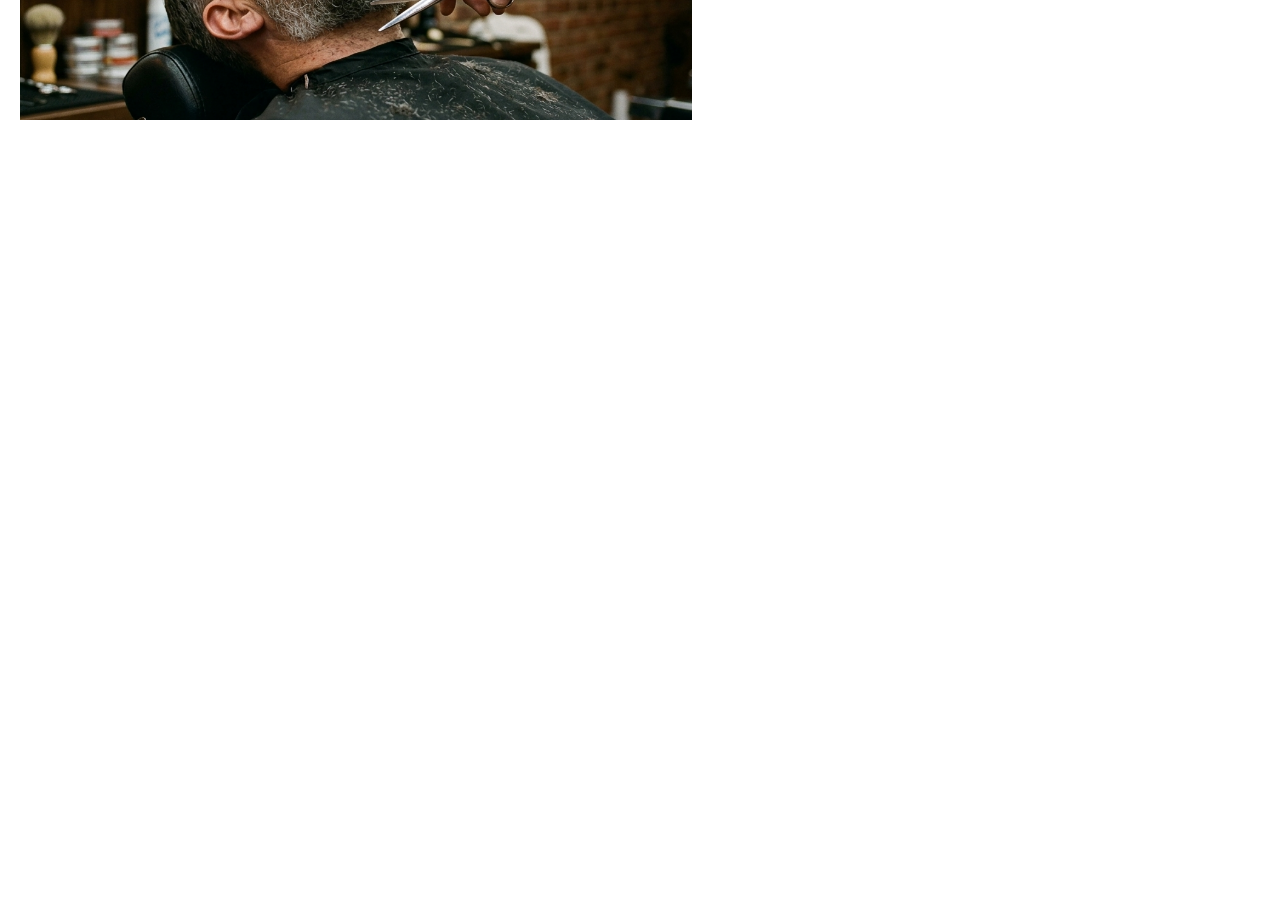
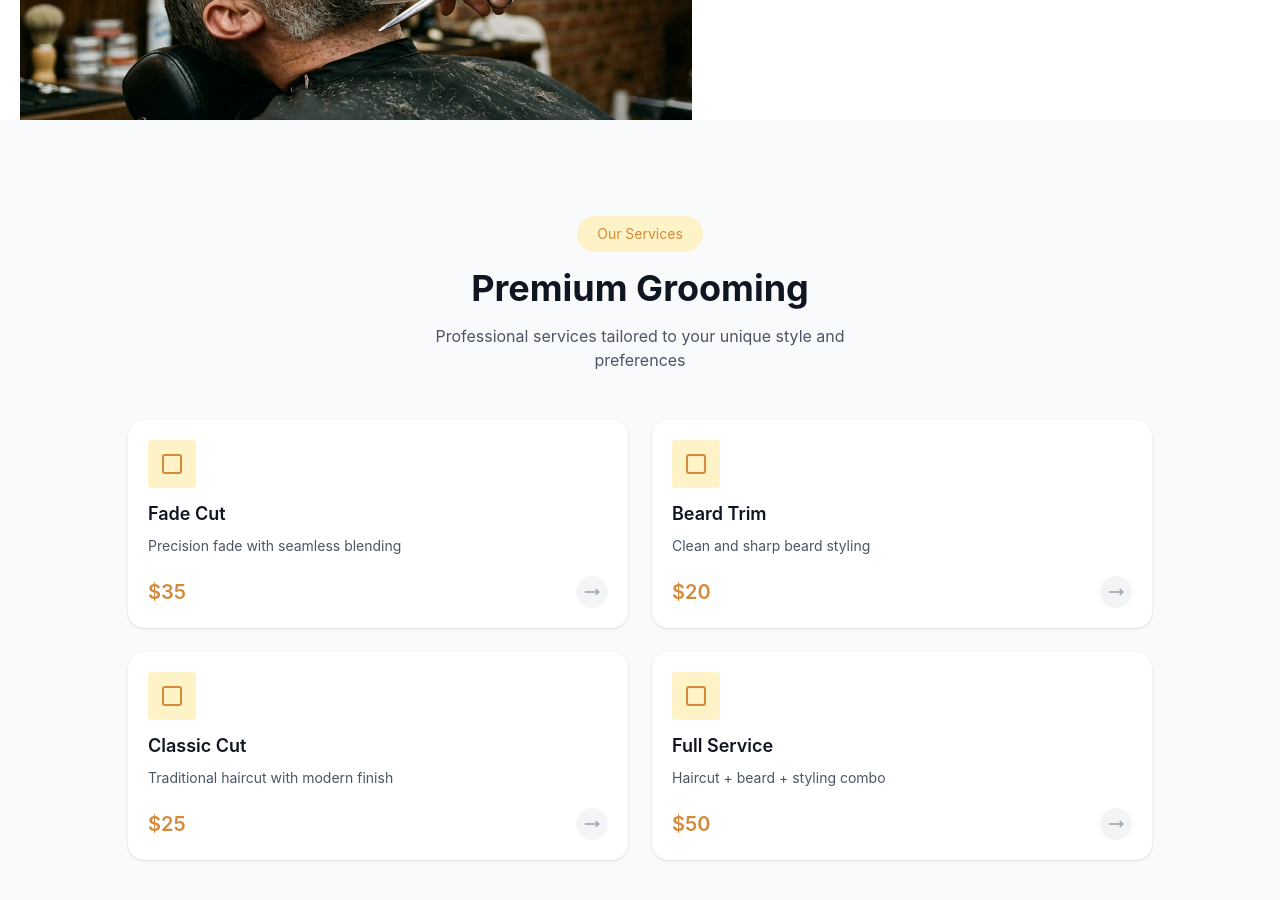
Before and after one commit to VILLARID/Cutly, a React (Vite) app in the folder frontend/: page / in a window 1280 px wide. Shown: the part 1480-2380 px from the top of the page. Before the commit the page ends 1600 px from the top, so only its background shows below. Built offline with nearby package versions, Linux system fonts and the light colour scheme.

Commit message:
feat(services): implement services page

```diff
--- a/frontend/src/App.jsx
+++ b/frontend/src/App.jsx
@@ -1,6 +1,7 @@
 import Navbar from "./components/Navbar/Navbar"
 import Home from "./pages/Home"
 import AboutUs from "./pages/AboutUs"
+import Services from "./pages/Services"
 
 function App() {
 
@@ -9,6 +10,7 @@ function App() {
       <Navbar />
       <Home />
       <AboutUs />
+      <Services />
     </>
   )
 }
--- /dev/null
+++ b/frontend/src/pages/Services.jsx
@@ -0,0 +1,97 @@
+import { Square, MoveRight } from "lucide-react";
+
+function Services() {
+
+    const services = [
+        {
+            title: "Fade Cut",
+            desc: "Precision fade with seamless blending",
+            price: "$35"
+        },
+        {
+            title: "Beard Trim",
+            desc: "Clean and sharp beard styling",
+            price: "$20"
+        },
+        {
+            title: "Classic Cut",
+            desc: "Traditional haircut with modern finish",
+            price: "$25"
+        },
+        {
+            title: "Full Service",
+            desc: "Haircut + beard + styling combo",
+            price: "$50"
+        }
+    ];
+
+    return (
+        <section
+            id="services"
+            className="relative w-full min-h-screen pt-24 px-6 bg-[#f9fafb]"
+        >
+
+            {/* Header */}
+            <div className="flex flex-col items-center text-center gap-4">
+
+                <div className="bg-[#fef3c6] rounded-full px-5 py-2">
+                    <p className="text-[#d58a3b] text-sm">
+                        Our Services
+                    </p>
+                </div>
+
+                <h2 className="text-3xl md:text-4xl font-bold text-[#101522]">
+                    Premium Grooming
+                </h2>
+
+                <p className="text-gray-600 max-w-md">
+                    Professional services tailored to your unique style and preferences
+                </p>
+
+            </div>
+
+            {/* Cards */}
+            <div className="mt-12 grid grid-cols-1 md:grid-cols-2 gap-6 max-w-5xl mx-auto">
+
+                {services.map((service, index) => (
+                    <div
+                        key={index}
+                        className="w-full rounded-2xl p-5 bg-white shadow flex flex-col gap-3 hover:shadow-lg transition"
+                    >
+
+                        {/* Icon */}
+                        <div className="flex items-center justify-center bg-[#fef3c6] w-12 h-12 rounded-sm">
+                            <Square className="text-[#d58a3b]" />
+                        </div>
+
+                        {/* Info */}
+                        <div className="flex flex-col gap-2">
+                            <h3 className="font-semibold text-lg text-[#101522]">
+                                {service.title}
+                            </h3>
+                            <p className="text-gray-600 text-sm">
+                                {service.desc}
+                            </p>
+                        </div>
+
+                        {/* Footer */}
+                        <div className="flex justify-between items-center mt-2">
+                            <span className="text-[#d58a3b] font-semibold text-xl">
+                                {service.price}
+                            </span>
+
+                            <div className="flex justify-center items-center w-8 h-8 bg-gray-100 rounded-full hover:bg-gray-200 transition">
+                                <MoveRight className="text-gray-400 size-4" />
+                            </div>
+                        </div>
+
+                    </div>
+                ))}
+
+            </div>
+
+        </section>
+    );
+}
+
+export default Services;
```
